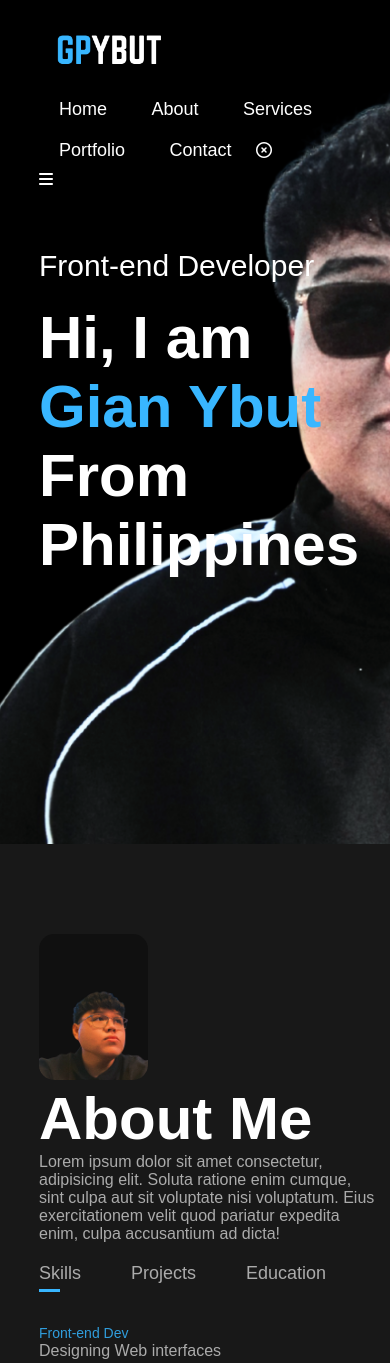
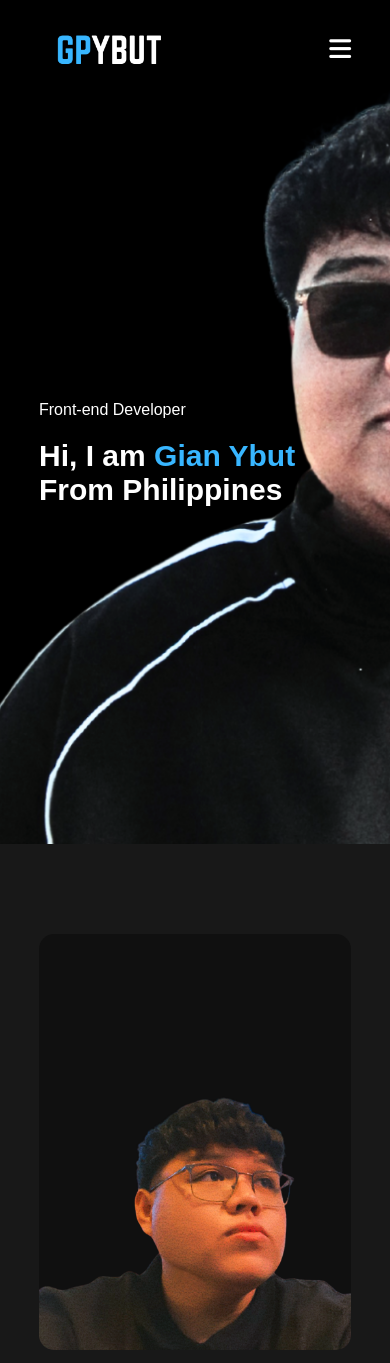
Before and after one commit to gianybut/GPYBUT_PORTFOLIO, a plain HTML site: page index.html in a window 390 px wide. Shown: the top 1363 px of the page. Drawn offline with Linux system fonts and the light colour scheme.

Commit message:
Enhanced responsive design with CSS adjustments for mobile navigation and header styling

```diff
--- a/assets/css/style.css
+++ b/assets/css/style.css
@@ -3,6 +3,10 @@
     padding: 0;
     font-family: 'Poppins', sans-serif;
     box-sizing: border-box;
+}
+
+html{
+    scroll-behavior: smooth;
 }
 
 body{
@@ -346,8 +350,72 @@ form .btn2{
 }
 
 /* css for small screens */
+
+nav .fa-solid, nav .fa-regular{
+    display: none;
+}
+
 @media only screen and (max-width: 600px){
     #header{
         background-image: url('../images/phone-background.png');
     }
+    .header-text{
+        margin-top: 100%;
+        font-size: 16px;
+    }
+    .header-text h1{
+        font-size: 30px;
+    }
+    nav .fa-solid, nav .fa-regular{
+    display: block;
+    font-size: 25px;
+    }
+    nav ul{
+        background: #38b6ff;
+        position: fixed;
+        top: 0;
+        right: -200px;
+        width: 200px;
+        height: 100vh;
+        padding-top: 50px;
+        z-index: 2;
+        transition: right 0.5s;
+    }
+    nav ul li{
+        display: block;
+        margin: 25px;
+    }
+    nav ul .fa-regular, nav ul .fa-solid{
+        position: absolute;
+        top: 25px;
+        left: 25px;
+        cursor: pointer;
+    }
+    .sub-title{
+        font-size: 40px;
+    }
+    .about-col-1, .about-col-2{
+        flex-basis: 100%;
+    }
+    .about-col-1{
+        margin-bottom: 30px;
+    }
+    .about-col-2{
+        font-size: 14px;
+    }
+    .tab-links{
+        margin-right: 20px;
+        font-size: 16px;
+    }
+    .contact-left, .contact-right{
+        flex-basis: 100%;
+    }
+    .copyright{
+        font-size: 14px;
+    }
 }
+#msg{
+    color: #61b752;
+    margin-top: -40px;
+    display: block;
+}
```
